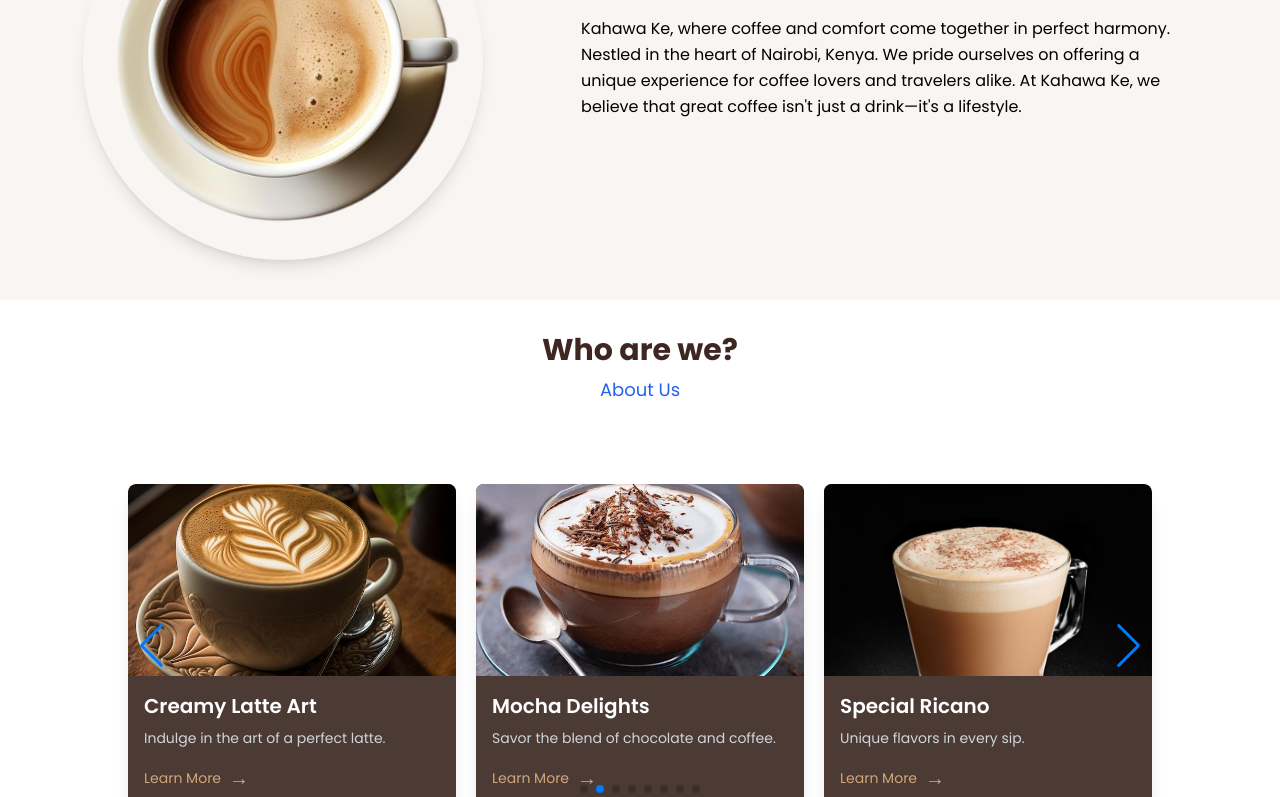
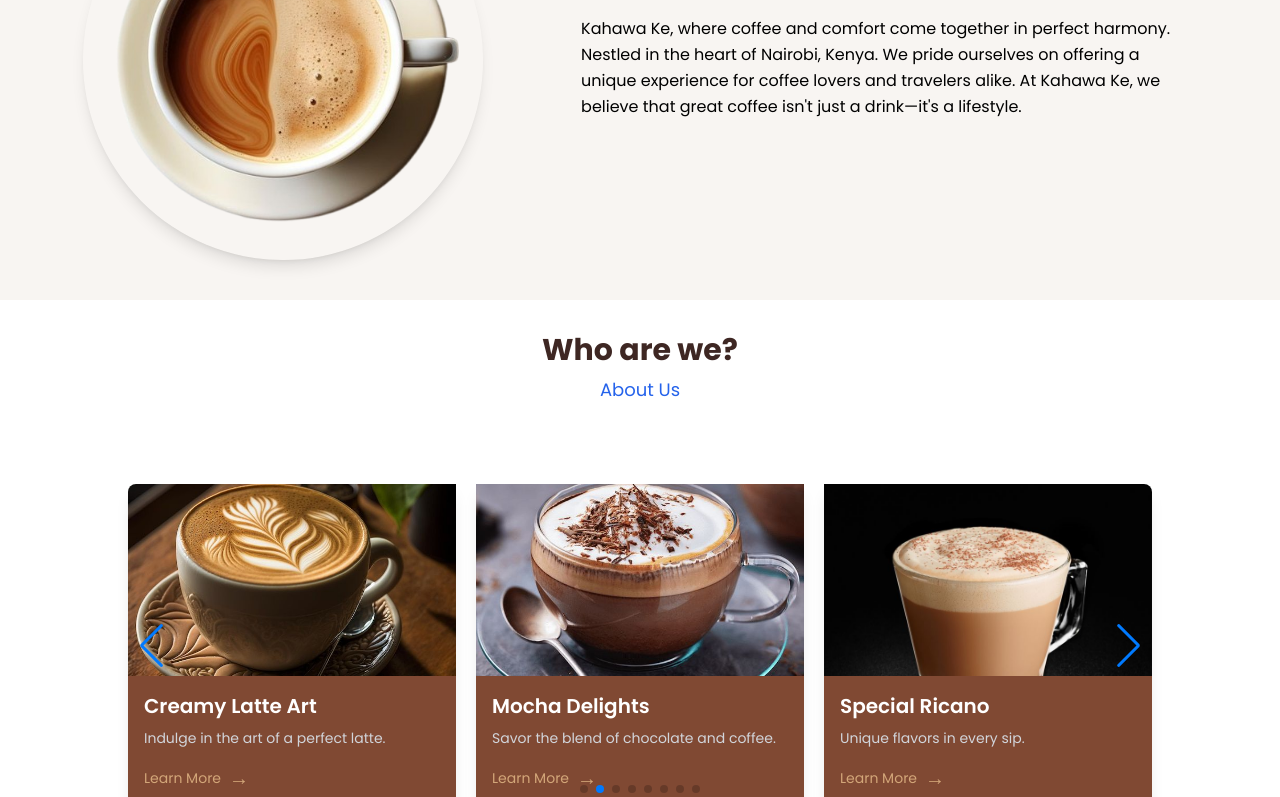
Before and after one commit to swarui/coffeelandingpage, a React (Vite) app: page / in a window 1280 px wide. Shown: the part 2000-2797 px from the top of the page. Built offline with nearby package versions, Linux system fonts and the light colour scheme.

Commit message:
Coffee Landing page

```diff
--- a/src/components/Contact.jsx
+++ b/src/components/Contact.jsx
@@ -22,7 +22,7 @@ function Contact() {
         className="flex flex-col md:flex-row items-start justify-center p-8"
       >
         {/* Contact Form */}
-        <div className="w-full md:w-1/2">
+        <div className="w-full min-h-[300px] md:w-1/2">
           <form className="flex flex-col space-y-4 p-10  border bg-orange-100 border-orange-800 rounded-lg">
             <div className="flex flex-row w-full space-x-4">
               <div className="flex flex-col w-1/2">
@@ -99,7 +99,7 @@ function Contact() {
           </form>
         </div>
         {/* Image Section */}
-        <div className="w-full md:w-1/2 flex items-center justify-center">
+        <div className="w-full md:w-1/2 flex  items-center justify-center">
           <img src={Mocha} className="w-3/4" alt="" />
         </div>
       </section>
--- a/src/components/Home.jsx
+++ b/src/components/Home.jsx
@@ -46,7 +46,7 @@ function Home() {
         </div>
 
         {/* Image Container */}
-        <div className="w-full lg:w-1/2 flex justify-center items-center min-h-screen">
+        <div className="w-full lg:w-1/2 flex justify-center items-center ">
           <img
             className="w-full h-full object-cover lg:max-w-[600px] lg:max-h-[600px]"
             src={Kahawa2}
--- a/src/components/Service.jsx
+++ b/src/components/Service.jsx
@@ -46,20 +46,20 @@ function Service() {
         pagination={{ clickable: true }}
         autoplay={{ delay: 3000 }}
         loop
-        slidesPerView={3}
+        slidesPerView={1}
         spaceBetween={20}
         breakpoints={{
-            640:{slidesPerView:3,},
+            640:{slidesPerView:1,},
+            768:{slidesPerView: 2},
             1024: { // Screen width 1024px and up
                 slidesPerView: 3, // Show 3 slides at a time
               },
-              768:{slidesPerView: 2},
         }}
         className="rounded-lg shadow-lg mt-20"
       >
         {slides.map(slide => (
           <SwiperSlide key={slide.id}>
-            <div className="bg-[#4b3b34] rounded-lg overflow-hidden shadow-lg flex flex-col h-full">
+            <div className="bg-[#804933] -lg overflow-hidden shadow-lg flex flex-col h-full">
               <img
                 src={slide.img}
                 alt={slide.title}
```
